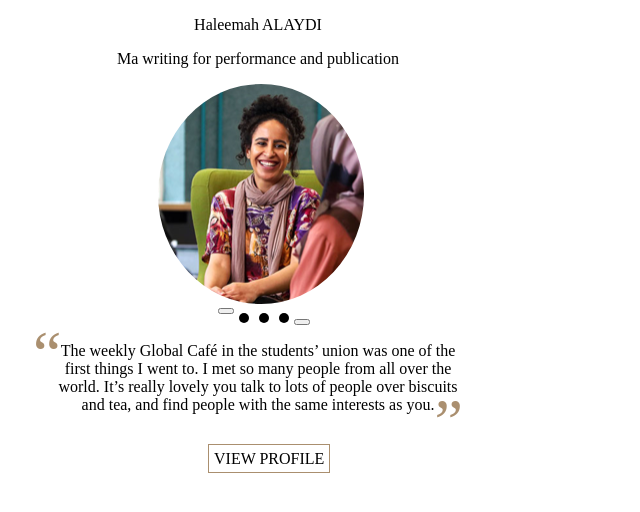
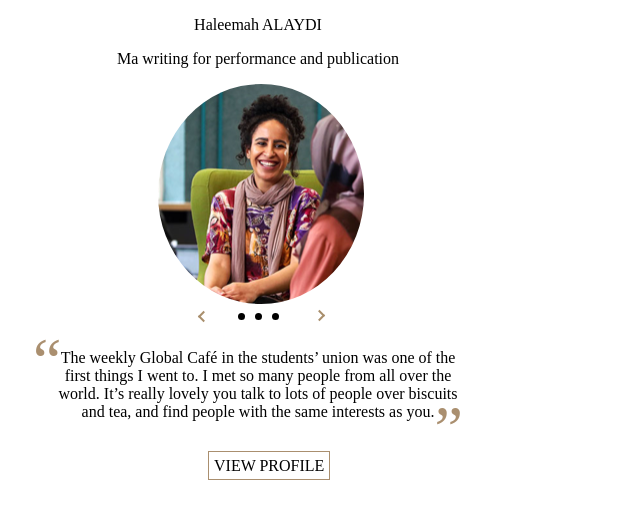
Before and after one commit to JonnyHunter/profile-javascipt, a website: page index.html in a window 1280 px wide. Shown: the whole page, without its empty margins (0-640 px from the left). Drawn offline with Linux system fonts and the light colour scheme.

Commit message:
style added

```diff
--- a/index.html
+++ b/index.html
@@ -15,11 +15,11 @@
     <main>
         <img class="profile-pic" src="images/user.png" alt="image of user">
         <div class="text-changer-buttons">
-            <button class="button button--left"></button>
+            <button class="chevron chevron--left"></button>
             <div class="circle circle--1"></div>
             <div class="circle circle--2"></div>
             <div class="circle circle--3"></div>
-            <button class="button button--right"></button>
+            <button class="chevron chevron--right"></button>
         </div>
         <div class="quote">
             <blockquote> The weekly Global Café in the students’ union was one of the first things I went to.
--- a/src/scss/style.scss
+++ b/src/scss/style.scss
@@ -19,20 +19,12 @@ max-width: 500px;
   position: relative;
   left: 42%;
   position: left;
+  padding-bottom: 5%;
 }
-.button {
 
-}
-.button--left {
-  float: left;
-}
-.button-right {
-  float: left;
-
-}
 .circle {
-  width: 10px;
-  height: 10px;
+  width: 7px;
+  height: 7px;
   background: black;
   margin: 5px;
   border-radius: 100px;
@@ -82,3 +74,43 @@ blockquote:after {
   color: black;
   padding: 1%;
 }
+.chevron {
+  float: left;
+  position: relative;
+}
+.chevron--left {
+  right: 5%;
+}
+.chevron--right {
+left: 5%;
+}
+
+.chevron--right::after {
+  content: "";
+  display: inline-block;
+  height: .45em;
+  width: .45em;
+  margin-left: .5em;
+  border: solid #A98F6D;
+  border-width: .2em .2em 0 0;
+  transform: rotate(45deg) translateY(-.05em);
+}
+.chevron--left::after {
+  content: "";
+  display: inline-block;
+  height: .45em;
+  width: .45em;
+  margin-left: .5em;
+  border: solid #A98F6D;
+  border-width: .2em .2em 0 0;
+  transform: rotate(-135deg) translateY(-.05em);
+}
+button {
+  display: inline-block;
+  border: none;
+  padding: 0;
+  margin: 0;
+  background: white;
+  color: white;
+  cursor: pointer;
+}
```
Also changed, not shown: assets/css/style.css.
